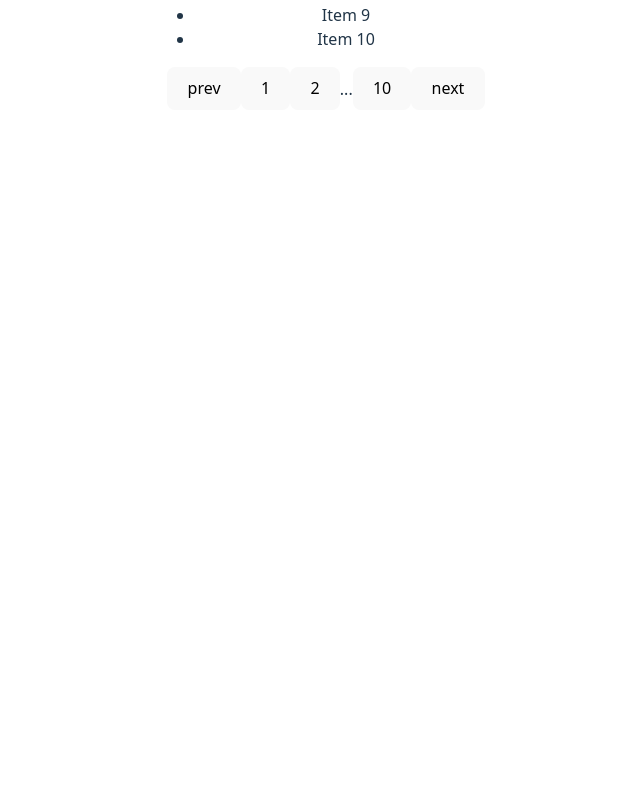
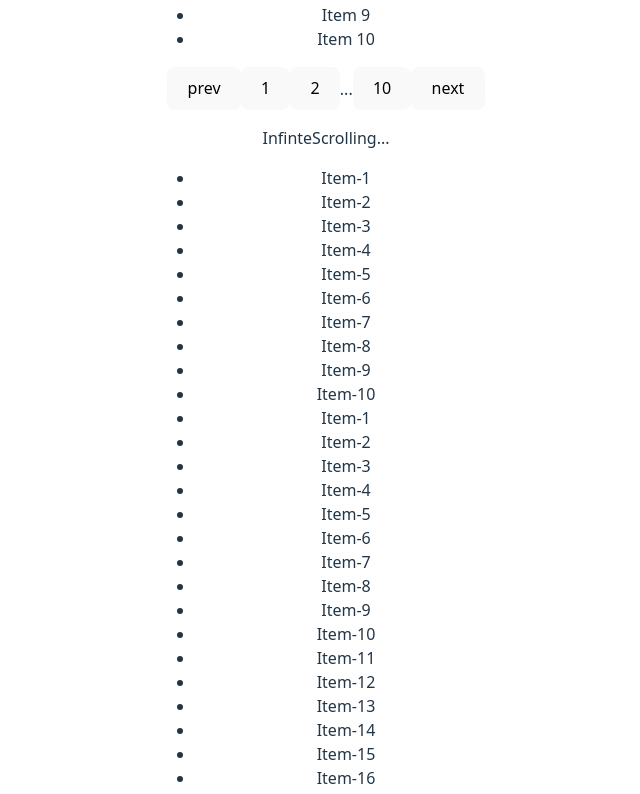
Before and after one commit to Abhinav0120/react-practice, a React (Vite) app: page / in a window 1280 px wide. Shown: the part 880-1674 px from the top of the page, without its empty margins (314-954 px from the left). Before the commit the page ends 1022 px from the top, so only its background shows below. Built offline with nearby package versions, Linux system fonts and the light colour scheme.

Commit message:
Infinite Scroll using the IntersectionObserver

```diff
--- a/src/App.jsx
+++ b/src/App.jsx
@@ -5,6 +5,7 @@ import MyOptimisedStopwatch from './myStopWatchOptimised/StopWatch'
 import Counter from './Counter'
 import Calculator from './calculator/Calculator'
 import Pagination from './paginationOptimised/Pagination'
+import InfiniteScroll from './InfiniteScroll'
 
 function App() {
 
@@ -18,6 +19,7 @@ function App() {
       <Counter/>
       <Calculator/>
       <Pagination data ={data}/>
+      <InfiniteScroll />
     </>
   )
 }
--- /dev/null
+++ b/src/InfiniteScroll.jsx
@@ -0,0 +1,79 @@
+import { useEffect, useRef, useState } from "react";
+
+const maxPageSize = 10;
+
+const fechData = (page) =>
+  new Promise((resolve) => {
+    setTimeout(() => {
+        let itemStart = (page-1)* maxPageSize
+      const data = Array.from(
+        { length: maxPageSize },
+        (_, i) => `Item-${ itemStart + i + 1}`
+      );
+      resolve(data);
+    }, 800);
+  });
+
+function InfiniteScroll() {
+
+   const [data, setData] = useState([]);
+   const [page, setPage] = useState(1);
+   const [isLoding, setIsLoding] = useState();
+   const [hasMore, setHasMore] = useState(true);
+
+   const obserVerRef = useRef(null);
+
+    useEffect(()=>{
+        setIsLoding(true)
+        fechData(page).then((data)=> {
+           console.log('fetchData',data)
+            if(data.length === 0){
+                console.log('No Data', data)
+                setHasMore(false)
+            }
+            else {
+                console.log('setting data', data)
+                setData( (prev) => [...prev, ...data])
+            }
+            setIsLoding(false)
+        })
+    }, [page])
+
+    useEffect(()=>{
+        const observer = new IntersectionObserver(
+            (etries) => {
+                if(etries[0].isIntersecting){
+                    setPage((prev) => prev+1);
+                }
+            },
+            { threshold: 1})
+
+            if(obserVerRef?.current){
+                observer.observe(obserVerRef.current)
+            }
+
+            return () => observer.disconnect()
+
+    },[hasMore, isLoding])
+
+    console.log('data',data);
+
+  return (
+    <div>
+        <p>InfinteScrolling...</p>
+        <ul>
+            {data.map((item, index)=>{
+                return(
+                <li
+                key={index}
+                ref={index === data.length -1 ? obserVerRef: null}
+                >{item}</li>)
+            })}
+        </ul>
+        {isLoding && <p>loading...</p>}
+        {hasMore && <p>More data comming</p>}
+    </div>
+  );
+}
+
+export default InfiniteScroll;
```
